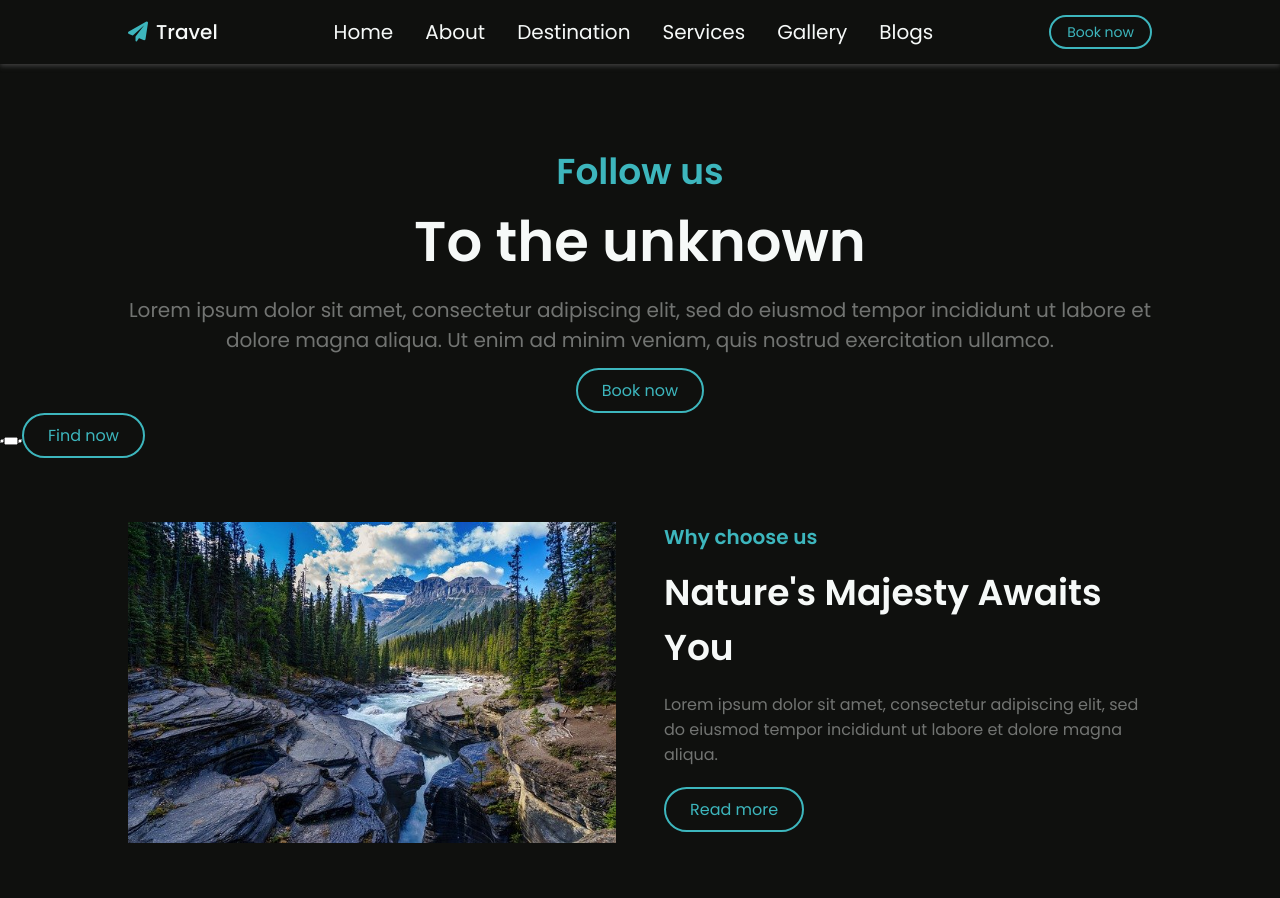
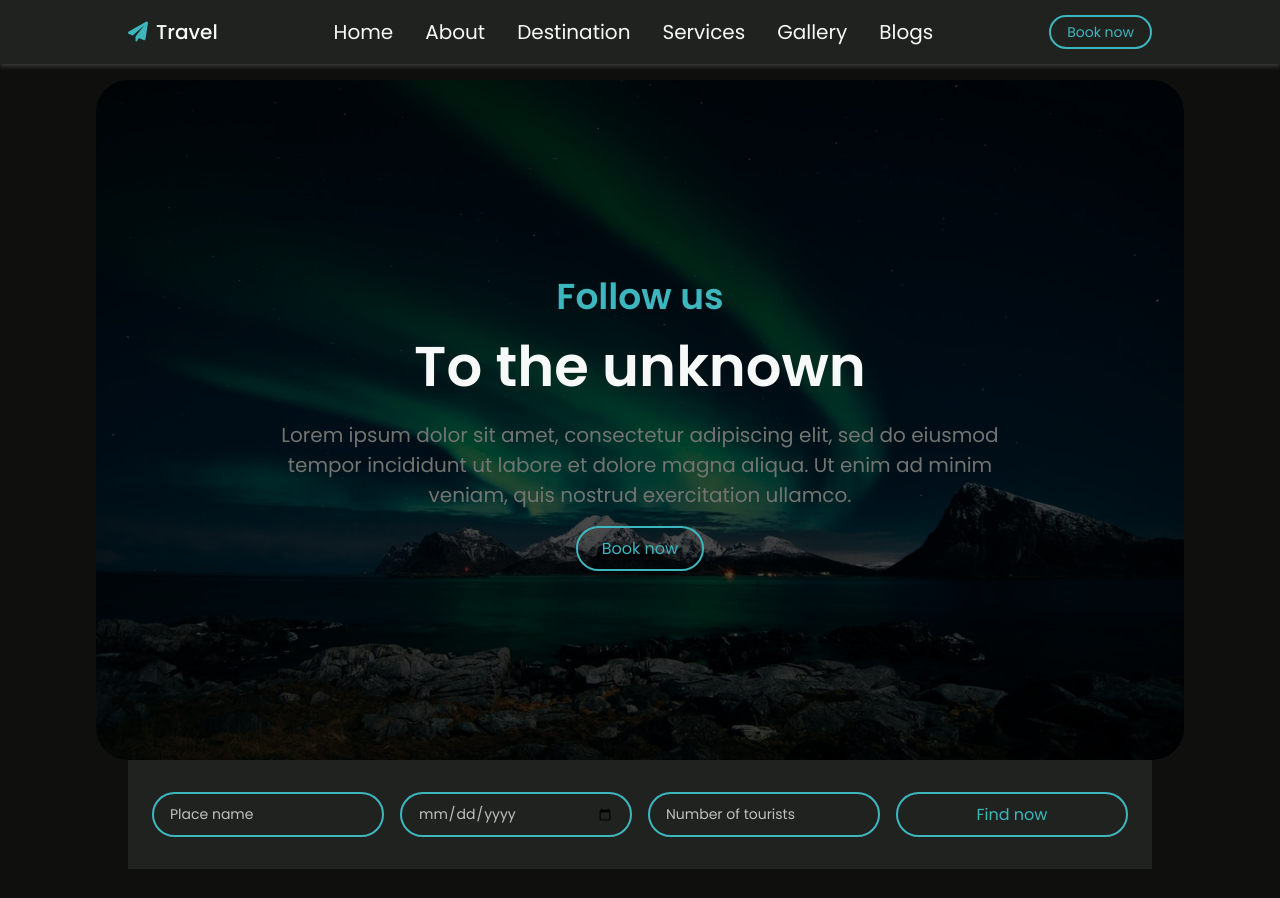
Before and after one commit to dariuszgawron/Travel-Agency, a plain HTML site: page index.html in a window 1280 px wide. Shown: the top 898 px of the page. Drawn offline with Linux system fonts and the light colour scheme.

Commit message:
Improving structure and styles

```diff
--- a/assets/css/style.scss
+++ b/assets/css/style.scss
@@ -132,6 +132,7 @@ button {
 
 .button {
     display: inline-flex;
+    justify-content: center;
     padding: .5rem 1.5rem;
     border-radius: 2rem;
     font-size: var(--font-size-5);
@@ -159,14 +160,14 @@ button {
 // HEADER
 .header {
     width: 100%;
-    background-color: var(--background-color-primary);
+    background-color: var(--background-color-secondary);
     box-shadow: 0 2px 5px hsl(0, 0%, 25%);
 
     &--fixed {
         position: fixed;
         top: 0;
         left: 0;
-        z-index: 100;
+        z-index: 1000;
     }
 
     // &--active {
@@ -179,6 +180,7 @@ button {
     justify-content: space-between;
     align-items: center;
     height: 4rem;
+    background-color: var(--background-color-secondary);
 
     &__logo {
         display: inline-flex;
@@ -196,11 +198,12 @@ button {
     &__menu {
         @media screen and (max-width: 767px) {
             position: fixed;
-            top: -100%;
+            clip-path: polygon(0 0, 100% 0, 100% 0, 0 0);
+            top: 4rem;
             left: 0;
             width: 100%;
             padding: 2rem 2rem 2rem;
-            z-index: -100;
+            z-index: 50;
             background-color: var(--background-color-primary);
             box-shadow: 0 2px 5px hsl(0, 0%, 25%);
             transition: .4s;
@@ -208,7 +211,7 @@ button {
 
         &--show {
             @media screen and (max-width: 767px) {
-                top: 4rem;
+                clip-path: polygon(0 0, 100% 0, 100% 100%, 0 100%);
             }
         }
     }
@@ -271,12 +274,21 @@ button {
 
 // HOME
 .home {
-    padding: 6rem 0 2rem;
+    padding: 2rem 0 2rem;
 
     &__container {
         display: flex;
         flex-direction: column;
         align-items: center;
+        justify-content: center;
+        margin: 0 auto;
+        width: 85%;
+        min-height: 85vh;
+        background: rgba(0, 0, 0, 0.719) url(../img/home.jpg);
+        background-blend-mode: darken;
+        background-size: cover;
+        background-position: center;
+        border-radius: 2rem;
     }
 
     &__subtitle {
@@ -292,12 +304,54 @@ button {
     }
 
     &__description {
-        margin-bottom: .8rem;
+        width: 70%;
+        margin-bottom: 1rem;
         text-align: center;
         font-size: var(--font-size-4);
         color: var(--text-color-dark);
     }
 }
+
+// SEARCH
+.search {
+    margin-top: -2rem;
+
+    &__container {
+        padding: 2rem 1.5rem;
+        background-color: var(--background-color-secondary);
+    }
+
+    &__form {
+        display: grid;
+        row-gap: 1rem;
+
+        @media screen and (min-width: 578px) {
+            grid-template-columns: repeat(2,1fr);
+            gap: 1rem;
+        }
+
+        @media screen and (min-width: 768px) {
+            grid-template-columns: repeat(4, 1fr);
+        }
+    }
+
+    &__input {
+        width: 100%;
+        padding: .5rem 1rem;
+        font-size: var(--font-size-6);
+        border: 2px solid var(--primary-color);
+        border-radius: 2rem;
+        background-color: var(--background-color-secondary);
+        color: var(--text-color-normal);
+        outline: none;
+
+        &::placeholder {
+            color: var(--text-color-normal);
+            opacity: 1;
+        }
+    }
+}
+
 
 // ABOUT
 .about {
--- a/index.html
+++ b/index.html
@@ -69,7 +69,7 @@
     <main class="main">
         <!-- HOME -->
         <section class="home" id="home">
-            <div class="home__container container">
+            <div class="home__container">
                 <h2 class="home__subtitle">
                     Follow us
                 </h2>
@@ -84,11 +84,15 @@
                     Book now
                 </button>
             </div>
-            <div class="home__search">
-                <form action="#" class="home__form">
-                    <input type="text" placeholder="Place name" class="input home__input">
-                    <input type="date" class="input home__input">
-                    <input type="number" placeholder="Number of tourists" class="input home__input">
+        </section>
+
+        <!-- SEARCH -->
+        <section class="search container">
+            <div class="search__container">
+                <form action="#" class="search__form">
+                    <input type="text" placeholder="Place name" class="input search__input">
+                    <input type="date" class="input search__input">
+                    <input type="number" placeholder="Number of tourists" class="input search__input">
                     <button class="button" type="submit">
                         Find now
                     </button>
```
Also changed, not shown: assets/css/style.css, assets/img/home.jpg (added), 1 other file.
